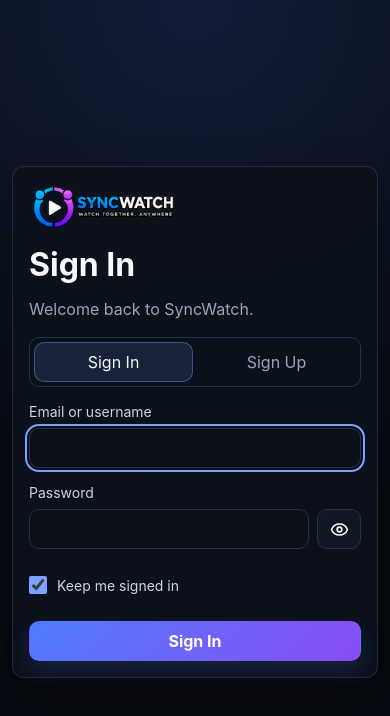
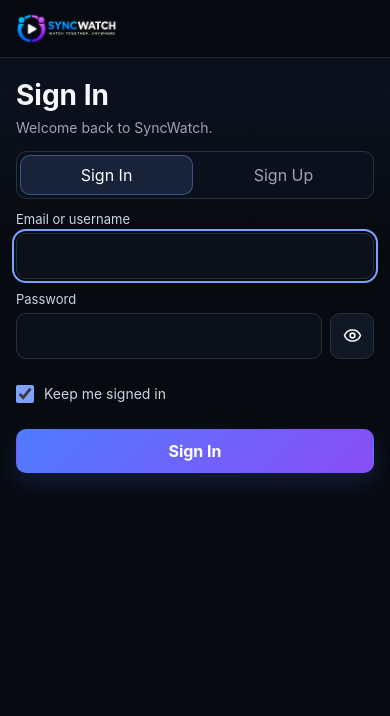
Before and after one commit to kumaark7/SyncWatch, a React (Vite) app in the folder frontend/: page / in a window 390 px wide. Shown: the top 716 px of the page. Built offline with nearby package versions, Linux system fonts and the light colour scheme; no server answers; the HTML template or start-up script is replaced by a standard one.

Commit message:
fix(mobile): refine room layout and actions

```diff
--- a/frontend/src/App.tsx
+++ b/frontend/src/App.tsx
@@ -1199,7 +1199,7 @@
   return (
     <main
       ref={appShellRef}
-      className={`appShell ${theaterMode ? "theater" : ""} ${fullscreenCanHostOverlay ? "fullscreenMode" : ""} ${!roomId ? "homeShell" : ""} ${hasWatchLayout ? "watchShell" : ""}`}
+      className={`appShell ${theaterMode ? "theater" : ""} ${fullscreenCanHostOverlay ? "fullscreenMode" : ""} ${!roomId ? "homeShell" : ""} ${roomId && !hasWatchLayout ? "roomEntryShell" : ""} ${hasWatchLayout ? "watchShell" : ""}`}
     >
       {hasWatchLayout && room && (
         <MobileRoomHeader
--- a/frontend/src/auth/GuestJoinPage.tsx
+++ b/frontend/src/auth/GuestJoinPage.tsx
@@ -2,6 +2,7 @@
 import type { FormEvent } from "react";
 import { Home } from "lucide-react";
 import { generateDisplayName } from "../generatedNames";
+import MobilePageHeader from "../mobile/MobilePageHeader";
 import { getGuestRoom } from "./authApi";
 
 type Props = {
@@ -75,9 +76,10 @@
 
   return (
     <main className="loginShell">
+      <MobilePageHeader showHome />
       <a className="guestHomeLink" href="/" aria-label="Home">
         <Home size={19} aria-hidden="true" />
-        <span className="guestHomeLabel">Home</span>
+        <span>Home</span>
       </a>
       <form className="loginCard guestJoinCard" onSubmit={submit}>
         <div className="authHeading">
--- a/frontend/src/auth/LoginPage.tsx
+++ b/frontend/src/auth/LoginPage.tsx
@@ -1,6 +1,7 @@
 import { Eye, EyeOff } from "lucide-react";
 import { useState } from "react";
 import type { FormEvent } from "react";
+import MobilePageHeader from "../mobile/MobilePageHeader";
 
 type Props = {
   inviteRoomId: string;
@@ -59,6 +60,7 @@
 
   return (
     <main className="loginShell">
+      <MobilePageHeader />
       <form className="loginCard" onSubmit={submit}>
         <div className="authHeading">
           <img className="authLogo" src="/brand/syncwatch-logo.png" alt="SyncWatch" />
--- /dev/null
+++ b/frontend/src/mobile/MobilePageHeader.tsx
@@ -0,0 +1,19 @@
+import { Home } from "lucide-react";
+
+type Props = {
+  showHome?: boolean;
+};
+
+export default function MobilePageHeader({ showHome = false }: Props) {
+  return (
+    <header className="mobilePageHeader">
+      <img src="/brand/syncwatch-logo.png" alt="SyncWatch" />
+      {showHome && (
+        <a className="mobilePageHome" href="/" aria-label="Home">
+          <Home size={19} aria-hidden="true" />
+          <span>Home</span>
+        </a>
+      )}
+    </header>
+  );
+}
--- a/frontend/src/style.css
+++ b/frontend/src/style.css
@@ -392,6 +392,7 @@
 .mobileRoomActions,
 .mobileSyncStatus,
 .mobileBottomNav,
+.mobilePageHeader,
 .mobilePartySectionHeader,
 .mobileSectionTitle {
   display: none;
@@ -3297,15 +3298,6 @@
     height: 48px;
   }
 
-  .guestHomeLink {
-    top: 12px;
-    left: 12px;
-    padding: 0;
-  }
-
-  .guestHomeLabel {
-    display: none;
-  }
 }
 
 .toast {
@@ -3822,6 +3814,302 @@
   }
 }
 
+@media (max-width: 768px) {
+  .loginShell,
+  .homeShell,
+  .roomEntryShell {
+    min-height: 100dvh;
+  }
+
+  .loginShell {
+    display: block;
+    padding: 0 16px 24px;
+    background:
+      linear-gradient(180deg, rgba(26, 47, 88, 0.3), transparent 240px),
+      var(--bg);
+  }
+
+  .guestHomeLink {
+    display: none;
+  }
+
+  .mobilePageHeader {
+    position: sticky;
+    top: 0;
+    z-index: 80;
+    width: calc(100% + 32px);
+    min-height: calc(58px + env(safe-area-inset-top, 0px));
+    display: flex;
+    align-items: center;
+    justify-content: space-between;
+    gap: 12px;
+    margin: 0 -16px 12px;
+    padding: calc(7px + env(safe-area-inset-top, 0px)) 14px 7px;
+    border-bottom: 1px solid var(--border-soft);
+    background: rgba(7, 10, 16, 0.97);
+    box-shadow: 0 8px 24px rgba(0, 0, 0, 0.22);
+  }
+
+  .mobilePageHeader > img {
+    width: auto;
+    height: 34px;
+    max-width: min(144px, 46vw);
+    object-fit: contain;
+  }
+
+  .mobilePageHome {
+    min-width: 44px;
+    min-height: 40px;
+    display: inline-flex;
+    align-items: center;
+    justify-content: center;
+    gap: 7px;
+    border: 1px solid var(--border);
+    border-radius: 9px;
+    background: rgba(18, 24, 36, 0.92);
+    color: var(--text);
+    padding: 0 11px;
+    font-size: 13px;
+    font-weight: 700;
+    text-decoration: none;
+  }
+
+  .mobilePageHome:hover,
+  .mobilePageHome:focus-visible {
+    border-color: rgba(125, 162, 255, 0.68);
+    background: #151f33;
+  }
+
+  .loginCard {
+    width: min(480px, 100%);
+    gap: 12px;
+    margin: 0 auto;
+    padding: 8px 0 0;
+    border: 0;
+    border-radius: 0;
+    background: transparent;
+    box-shadow: none;
+  }
+
+  .loginCard .authLogo {
+    display: none;
+  }
+
+  .authHeading {
+    gap: 4px;
+  }
+
+  .loginCard h1 {
+    margin: 2px 0 4px;
+    font-size: 28px;
+    line-height: 1.08;
+  }
+
+  .loginCard p {
+    font-size: 14px;
+  }
+
+  .authModeTabs {
+    padding: 3px;
+  }
+
+  .authModeTabs button {
+    min-height: 40px;
+  }
+
+  .fieldLabel {
+    gap: 6px;
+    font-size: 13px;
+  }
+
+  .loginCard input {
+    min-height: 46px;
+  }
+
+  .loginButton {
+    min-height: 44px;
+  }
+
+  .guestJoinCard {
+    gap: 12px;
+  }
+
+  .homeShell,
+  .roomEntryShell {
+    padding: 0;
+    background:
+      linear-gradient(180deg, rgba(26, 47, 88, 0.26), transparent 240px),
+      var(--bg);
+  }
+
+  .homeShell > .topBar,
+  .roomEntryShell > .topBar {
+    position: sticky;
+    top: 0;
+    z-index: 80;
+    width: 100%;
+    min-height: calc(58px + env(safe-area-inset-top, 0px));
+    align-items: center;
+    flex-direction: row;
+    gap: 8px;
+    margin: 0;
+    padding: calc(7px + env(safe-area-inset-top, 0px)) 12px 7px;
+    border: 0;
+    border-bottom: 1px solid var(--border-soft);
+    border-radius: 0;
+    background: rgba(7, 10, 16, 0.97);
+    box-shadow: 0 8px 24px rgba(0, 0, 0, 0.22);
+  }
+
+  .homeShell .brandBlock,
+  .roomEntryShell .brandBlock {
+    width: auto;
+    min-width: 0;
+    display: flex;
+    flex: 1 1 auto;
+    flex-wrap: nowrap;
+    gap: 8px;
+    overflow: hidden;
+  }
+
+  .homeShell .brandBlock .brandLogo,
+  .roomEntryShell .brandBlock .brandLogo {
+    width: auto;
+    height: 34px;
+    max-width: min(144px, 40vw);
+    flex: 0 1 auto;
+  }
+
+  .roomEntryShell .brandBlock .roomTitle {
+    padding-left: 8px;
+    border-left: 1px solid var(--border);
+    font-size: 13px;
+  }
+
+  .homeShell .topActions,
+  .roomEntryShell .topActions {
+    width: auto;
+    min-width: 0;
+    display: flex;
+    align-items: center;
+    justify-content: flex-end;
+    flex: 0 1 auto;
+    flex-wrap: nowrap;
+    gap: 6px;
+  }
+
+  .homeShell .connectionStatus,
+  .roomEntryShell .connectionStatus,
+  .roomEntryShell .theaterToggle,
+  .roomEntryShell .fullscreenToggle,
+  .roomEntryShell .userPill {
+    display: none;
+  }
+
+  .homeShell .topActions > *,
+  .homeShell .topActions > button,
+  .roomEntryShell .topActions > *,
+  .roomEntryShell .topActions > button {
+    width: auto;
+    min-width: 0;
+    min-height: 40px;
+    height: 40px;
+    padding: 0 10px;
+    font-size: 12px;
+  }
+
+  .homeShell .userPill {
+    max-width: 88px;
+  }
+
+  .homeShell .homePanel,
+  .roomEntryShell .homePanel {
+    width: min(560px, 100%);
+    min-height: 0;
+    display: grid;
+    grid-template-columns: minmax(0, 1fr);
+    align-items: start;
+    gap: 14px;
+    margin: 0 auto;
+    padding: 16px;
+  }
+
+  .homeIntro h1,
+  .roomEntryShell .roomEntryCard h1 {
+    margin: 4px 0 6px;
+    font-size: 28px;
+    line-height: 1.08;
+  }
+
+  .homeIntro p,
+  .roomEntryShell .roomEntryCard p {
+    font-size: 14px;
+  }
+
+  .homeShell .roomEntryCard,
+  .roomEntryShell .roomEntryCard {
+    width: 100%;
+    gap: 10px;
+    align-self: start;
+    padding: 0;
+    border: 0;
+    border-radius: 0;
+    background: transparent;
+    box-shadow: none;
+  }
+
+  .homeShell .roomEntryCard input,
+  .roomEntryShell .roomEntryCard input {
+    min-height: 46px;
+  }
+
+  .homeShell .roomEntryCard button,
+  .roomEntryShell .roomEntryCard button {
+    min-height: 44px;
+  }
+
+  .homeShell .join,
+  .roomEntryShell .join {
+    display: grid;
+    grid-template-columns: minmax(0, 1fr) auto;
+    align-items: center;
+    gap: 8px;
+  }
+
+  .homeShell .join button,
+  .roomEntryShell .join button {
+    width: auto;
+    min-width: 92px;
+  }
+}
+
+@media (max-width: 360px) {
+  .mobilePageHome span {
+    display: none;
+  }
+
+  .homeShell .brandBlock .brandLogo,
+  .roomEntryShell .brandBlock .brandLogo {
+    max-width: 112px;
+  }
+
+  .homeShell .userPill {
+    max-width: 72px;
+    padding-right: 7px;
+    padding-left: 7px;
+  }
+
+  .homeShell .topActions > button,
+  .roomEntryShell .topActions > button {
+    padding-right: 8px;
+    padding-left: 8px;
+  }
+
+  .roomEntryShell .brandBlock .roomTitle {
+    display: none;
+  }
+}
+
 @media (prefers-reduced-motion: reduce) {
   .callTile,
   .callTileCaption,
```
Also changed, not shown: 1 other file (tests, documents, lock files or other folders).
